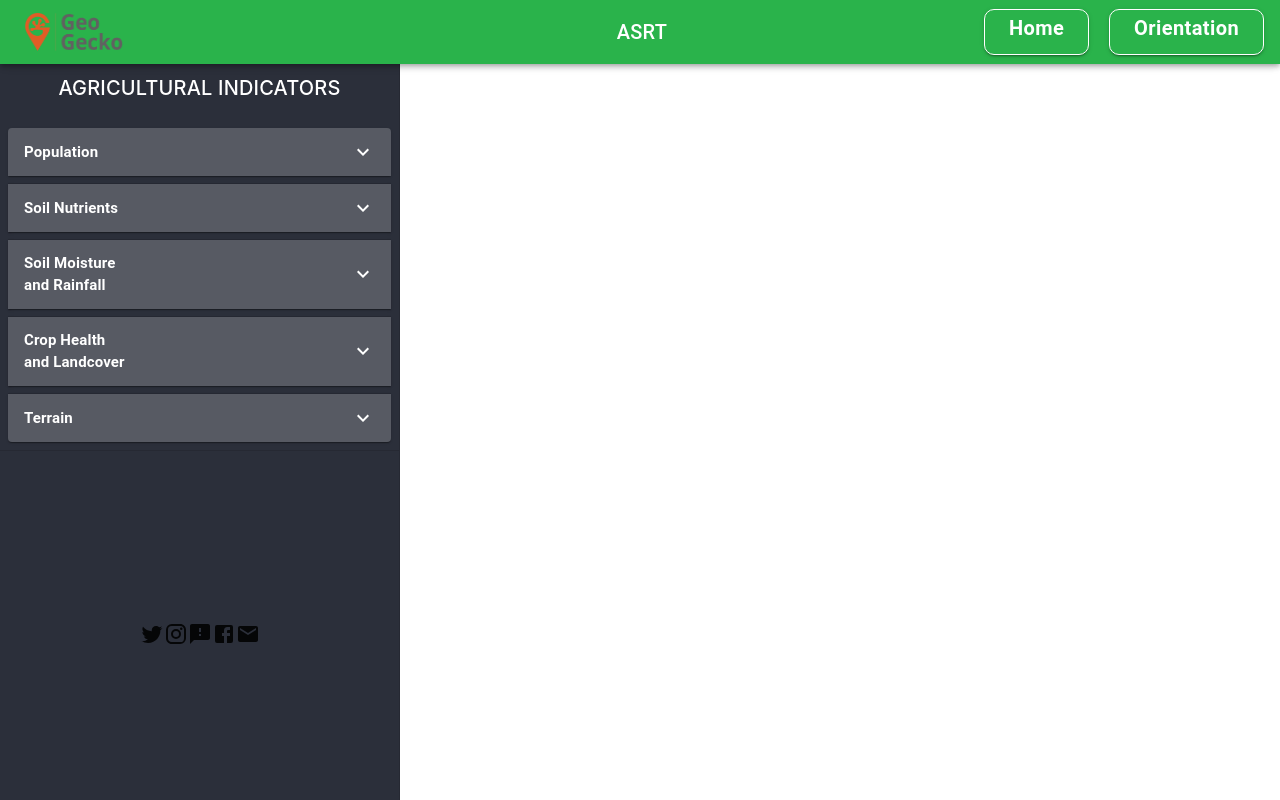
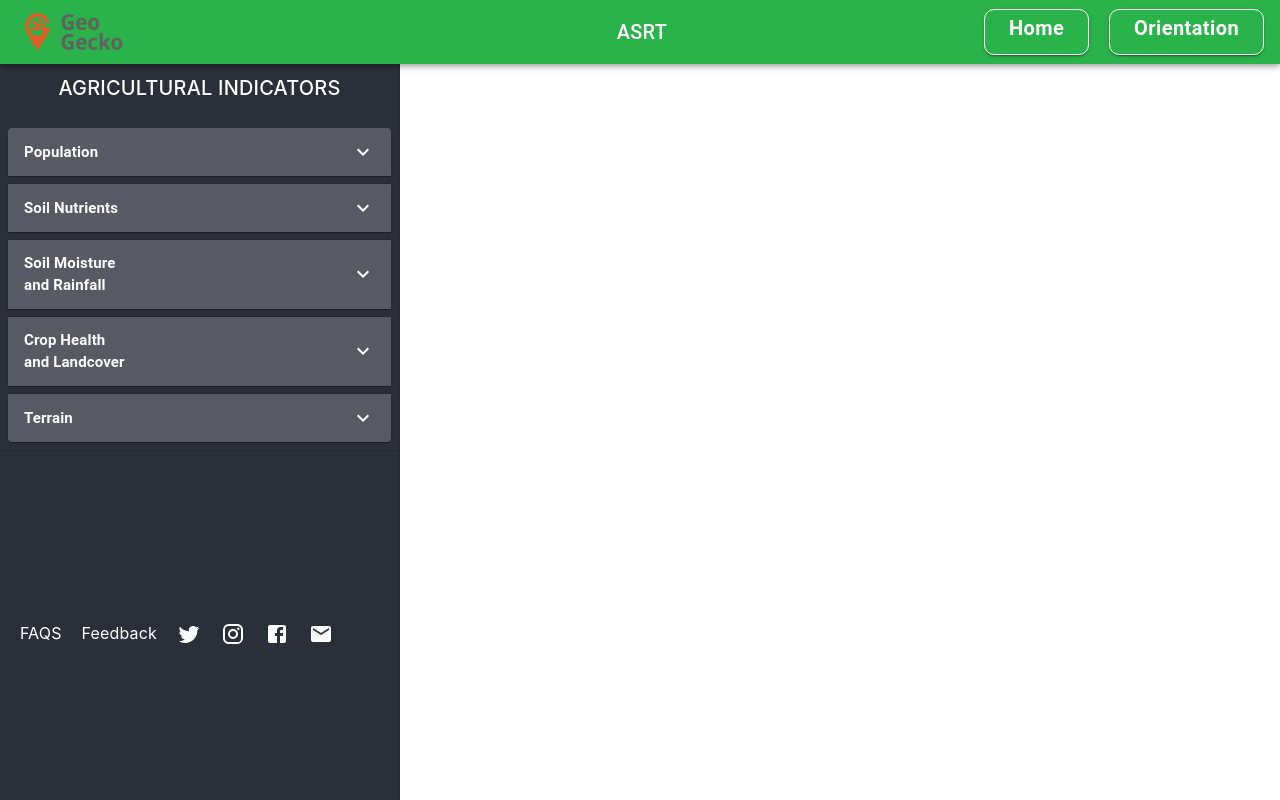
Before and after one commit to Taco-GeoGecko/ASRT, a React (Create React App) app: page / in a window 1280 px wide. Built offline with nearby package versions, Linux system fonts and the light colour scheme.

Commit message:
designed icons

```diff
--- a/src/App.css
+++ b/src/App.css
@@ -69,8 +69,10 @@
 }
 .Icons{
   padding-top: 170px;
-  padding-left: 140px;
+  /* padding-left: 100px; */
   /* font-size: 50px; */
+  color: #fff;
+  display: inline;
 
 }
 #twitter{
@@ -97,3 +99,6 @@
   flex-basis: 80%;
   flex-shrink: 0;
 }
+.HorizontalSpacing{
+margin-left: 8%;
+}
--- a/src/Components/MatIcons.js
+++ b/src/Components/MatIcons.js
@@ -1,20 +1,34 @@
 import React from 'react';
-
+import '../App.css';
 import TwitterIcon from '@material-ui/icons/Twitter';
 import InstagramIcon from '@material-ui/icons/Instagram';
-import FeedbackIcon from '@material-ui/icons/Feedback';
+//import FeedbackIcon from '@material-ui/icons/Feedback';
 import FacebookIcon from '@material-ui/icons/Facebook';
 import EmailIcon from '@material-ui/icons/Email';
+import { makeStyles } from '@material-ui/core/styles';
+
+
+const useStyles = makeStyles(theme => ({
+    horizontalSpacing: {
+      marginLeft: '5%',
+    }
+  }));
 
 function MatIcons() {
+    const classes = useStyles();
     return (
         <div className='Icons'>
+            <a><span className={classes.horizontalSpacing}>FAQS</span></a>
 
-            <TwitterIcon />
-            <InstagramIcon />
-            <FeedbackIcon />
-            <FacebookIcon />
-            <EmailIcon />
+            <a><span className={classes.horizontalSpacing}>Feedback</span></a>
+
+            <TwitterIcon className={classes.horizontalSpacing}/>
+            <InstagramIcon className={classes.horizontalSpacing}/>
+
+            <FacebookIcon className={classes.horizontalSpacing}/>
+            <EmailIcon className={classes.horizontalSpacing}/>
+
+
         </div>
     )
 
```
